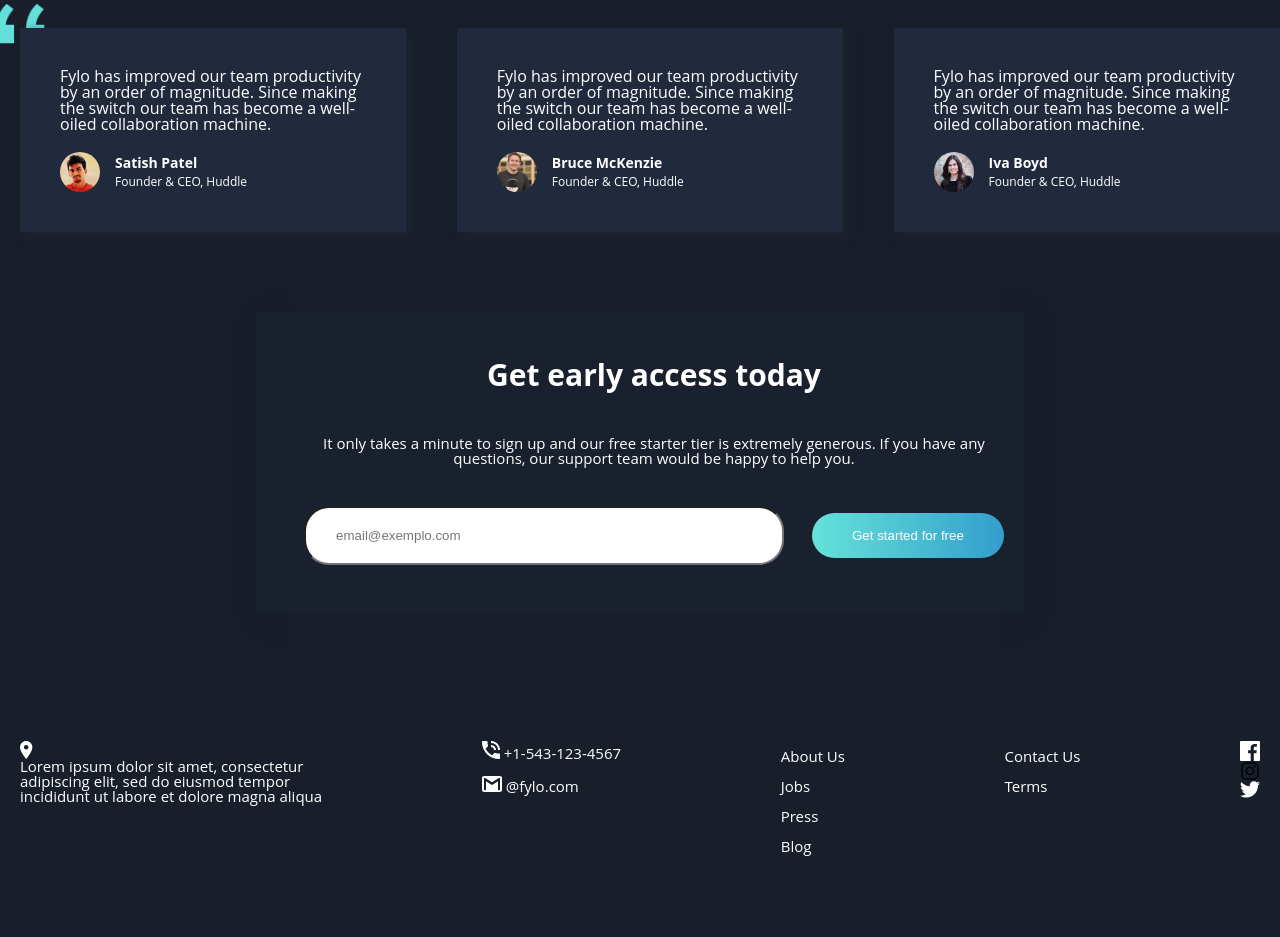
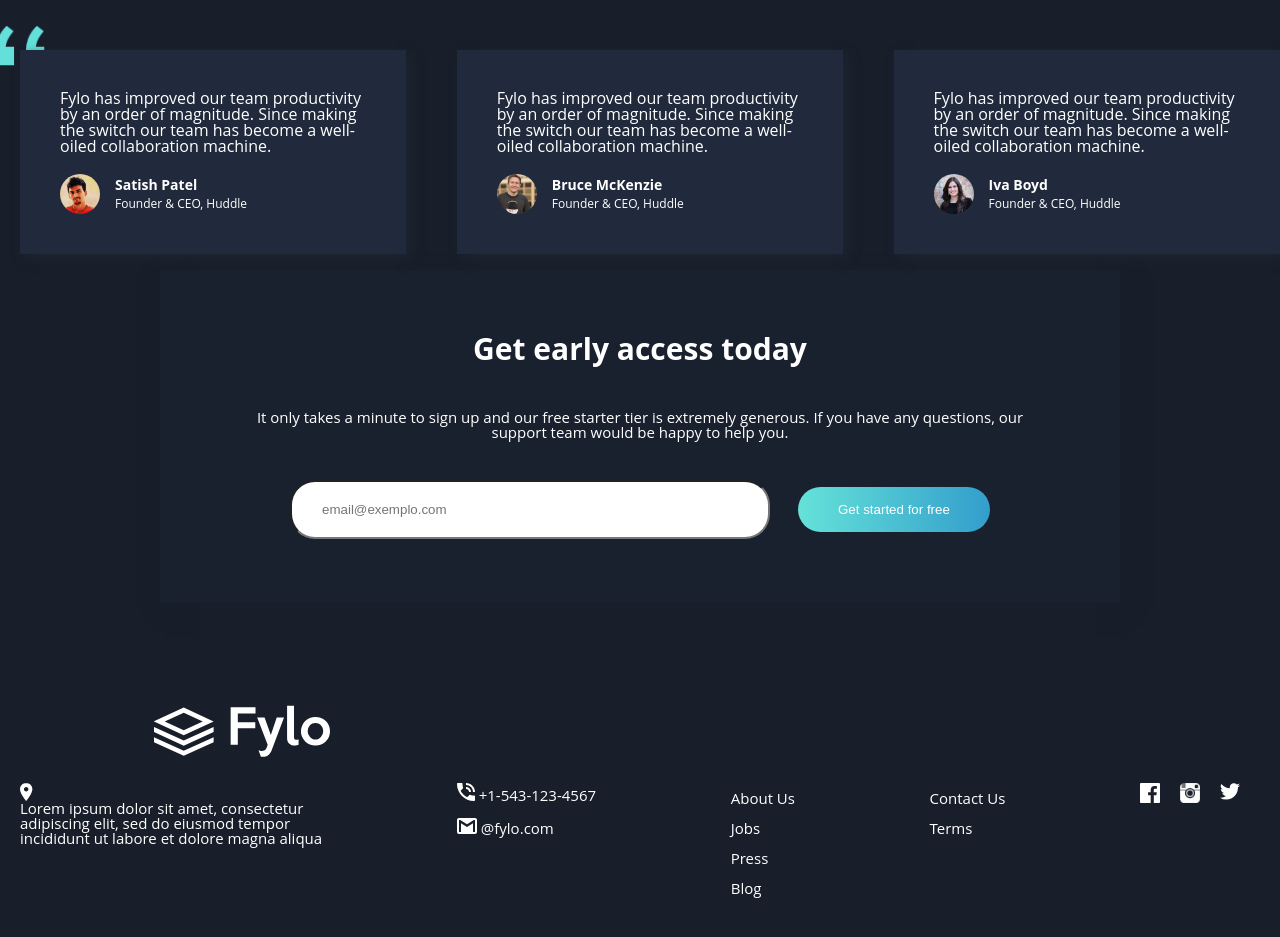
Before and after one commit to dehvieira/fylo-dark-theme-landing-page-master, a plain HTML site: page index.html in a window 1280 px wide. Shown: the part 2049-2986 px from the top of the page. Drawn offline with Linux system fonts and the light colour scheme.

Commit message:
/f resposivo

```diff
--- a/index.html
+++ b/index.html
@@ -151,8 +151,7 @@
     </div>
   </div>
 
-  <div class="container">
-    <div class="get-early">
+  <div class="get-early container">
     <h1> Get early access today</h1><br>
     <p>
       It only takes a minute to sign up and our free starter tier is extremely generous. If you have any
@@ -165,12 +164,13 @@
       </button>
     </div>
   </div>
-  </div>
 
 
 
-  <section class="info">
-    <div class="info-content container-fluid">
+
+
+  <img src="images/logo.svg" class="img-footer" alt="">
+  <div class="info container-fluid info-content">
     <div class=" info-item">
       <img src="/images/icon-location.svg" alt="location icon">
       <span>Lorem ipsum dolor sit amet, consectetur<br>adipiscing elit, sed do eiusmod tempor<br>incididunt ut labore et
@@ -207,15 +207,17 @@
     <div class="div">
       <div class="social-media">
         <ul>
-            <li><a><img src="images/icon-facebook.svg" alt="icon-facebook"></a></li>
-            <li><a><img src="images/icon-instagram.svg" alt="icon-instagram"></a></li>
+          <li><a href="https://www.facebook.com" target="_blank" visibility="hidden"><img src="images/icon-facebook.svg" alt="icon-facebook"></a></li>
+          <li><a><img src="images/instagram-24.ico" alt="icon-instagram"></a></li>
           <li><a><img src="images/icon-twitter.svg" alt="icon-twitter"></a></li>
         </ul>
       </div>
     </div>
   </div>
-  </section>
-  </div>
+
+
+
+
 
 </body>
 
--- a/sass/scss/style.scss
+++ b/sass/scss/style.scss
@@ -5,7 +5,6 @@
   margin: auto 0;
   padding: 0;
   box-sizing: border-box;
-
 }
 
 body {
@@ -67,7 +66,7 @@ nav {
   background-repeat: no-repeat;
   background-size: cover;
   padding-bottom: 5%;
-  display:flex;
+  display: flex;
   flex-direction: column;
   align-items: center;
 
@@ -142,7 +141,8 @@ nav {
 }
 
 .stay-img {
-  max-width: 50%;
+  min-width: 350px;
+  height: auto;
 }
 
 .sub-section-produto {
@@ -183,10 +183,6 @@ nav {
   width: 50px;
 }
 
-.container-fluid {
-  margin-bottom: 30%;
-}
-
 .container-card {
   position: absolute;
   z-index: 3;
@@ -221,7 +217,6 @@ nav {
   }
 }
 
-
 .get-early {
   display: flex;
   flex-direction: column;
@@ -231,8 +226,8 @@ nav {
   height: auto;
   background-color: hsl(218, 28%, 14%);
   width: 80%;
-  margin: 0 auto;
   align-items: center;
+  margin: 25% auto 8% auto;
 
   h1 {
     font-size: 30px;
@@ -276,22 +271,20 @@ nav {
 }
 
 .info {
-  display: flex;
+  margin: 2% auto 5% auto;
 }
 
-.info-content{
-  margin-top:10%;
-  display:flex;
+.info-content {
+  display: flex;
   justify-content: space-between;
-  font-size:15px;
-  color:white
-  span{
+  font-size: 15px;
+  color:white span {
     line-height: 1.3em;
   }
-
 }
 
- .info-item-contact img, p {
+.info-item-contact img,
+p {
   display: inline-block;
 }
 
@@ -299,13 +292,23 @@ nav {
   margin-top: 15px;
 }
 
-
 .info-content ul li a {
   text-decoration: none;
   color: $cor-texto;
   line-height: 2em;
 }
 
-  .logo-twitter a {
-    width: 2px;
+.social-media ul {
+  display: flex;
+  li:nth-child(n + 1) {
+    margin-right: 20px;
+    img {
+      max-width: 20px;
     }
+  }
+}
+
+.img-footer {
+  max-width: 50%;
+  margin-left: 12%;
+}
```
Also changed, not shown: Skeleton-2.0.4/index.html (deleted, +0 -46 lines), Skeleton-2.0.4/css/normalize.css (deleted), Skeleton-2.0.4/images/favicon.png (deleted), images/icon-instagram.svg (deleted), images/instagram-24.ico (added), sass/scss/style.css, 1 other file. Lines whose indentation alone changed are shown as unchanged.
